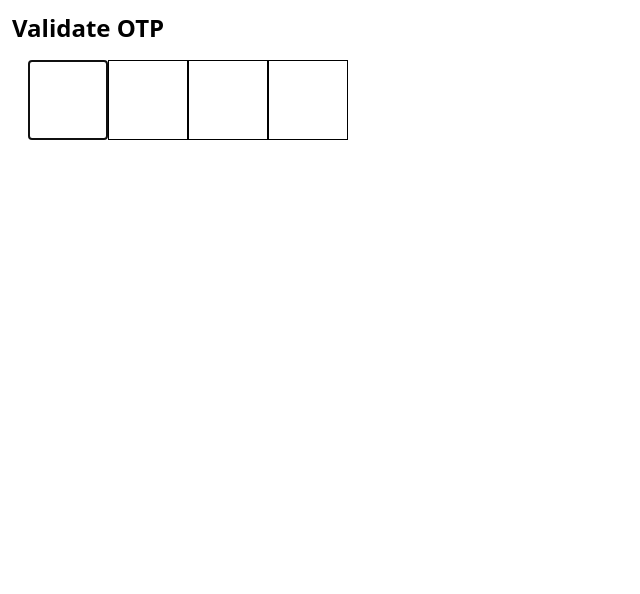
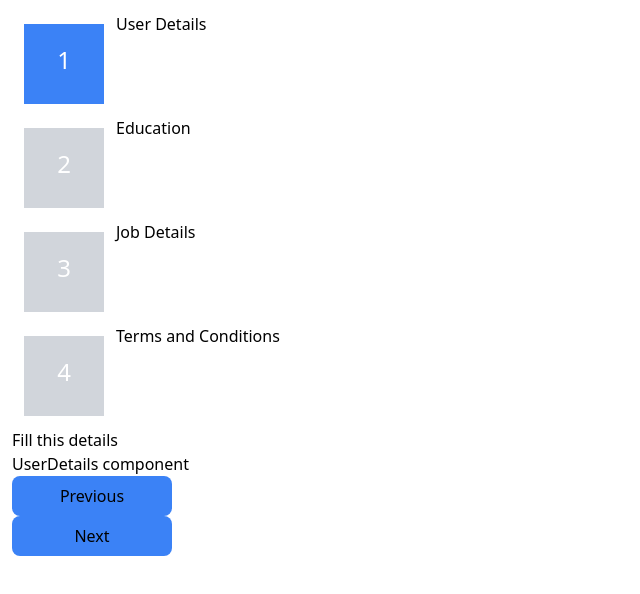
Before and after one commit to krishpinninti789/mc-round, a React (Create React App) app: page / in a window 1280 px wide. Shown: the top 594 px of the page, without its empty margins (0-640 px from the left). Built offline with nearby package versions, Linux system fonts and the light colour scheme.

Commit message:
stepper component build

```diff
--- a/src/App.js
+++ b/src/App.js
@@ -16,13 +16,14 @@ import ImageCaurosal from "./components/ImageCaurosal";
 import GridGame from "./components/GridGame";
 import CounterApp from "./components/CounterApp";
 import Toaster from "./components/Toaster.jsx";
+import StepperComponent from "./components/StepperComponent.jsx";
 
 function App() {
   // const [checked, setChecked] = useState({ 1: true });
 
   return (
     <div className="App m-3">
-      <OTPInput />
+      <StepperComponent />
     </div>
   );
 }
--- /dev/null
+++ b/src/components/StepperComponent.jsx
@@ -0,0 +1,75 @@
+import React, { useState } from "react";
+import Education from "./stepper/Education";
+import UserDetails from "./stepper/UserDetails";
+import JobDetails from "./stepper/JobDetails";
+import TermsConditions from "./stepper/TermsConditions";
+
+const StepperComponent = () => {
+  const stepsConfig = [
+    {
+      id: 1,
+      component: <UserDetails />,
+      label: "User Details",
+    },
+    {
+      id: 2,
+      component: <Education />,
+      label: "Education",
+    },
+    {
+      id: 3,
+      component: <JobDetails />,
+      label: "Job Details",
+    },
+    {
+      id: 4,
+      component: <TermsConditions />,
+      label: "Terms and Conditions",
+    },
+  ];
+  const [currentStep, setCurrentStep] = useState(1);
+  const handlePrevious = () => {
+    setCurrentStep((prev) => prev - 1);
+  };
+  const handleNext = () => {
+    setCurrentStep((prev) => prev + 1);
+  };
+  return (
+    <div className="flex flex-col gap-x-4">
+      <div>
+        {stepsConfig.map((step) => (
+          <div className="flex">
+            <div
+              className={`h-20 w-20 m-3 ${step.id <= currentStep ? "bg-blue-500" : "bg-gray-300"} flex justify-center items-center`}
+            >
+              <span className="h-10 w-10 text-2xl text-white text-center">
+                {step.id}
+              </span>
+            </div>
+            <div>{step.label}</div>
+          </div>
+        ))}
+      </div>
+      <div>Fill this details</div>
+      {stepsConfig.map((step) => (
+        <div className="flex ">{currentStep === step.id && step.component}</div>
+      ))}
+      <button
+        className={`bg-blue-500 rounded-lg p-2 w-40`}
+        disabled={currentStep <= 1}
+        onClick={handlePrevious}
+      >
+        Previous
+      </button>
+      <button
+        className="bg-blue-500 rounded-lg p-2 w-40"
+        disabled={currentStep === stepsConfig.length}
+        onClick={handleNext}
+      >
+        Next
+      </button>
+    </div>
+  );
+};
+
+export default StepperComponent;
--- /dev/null
+++ b/src/components/stepper/Education.jsx
@@ -0,0 +1,7 @@
+import React from "react";
+
+const Education = () => {
+  return <div>Education component</div>;
+};
+
+export default Education;
--- /dev/null
+++ b/src/components/stepper/JobDetails.jsx
@@ -0,0 +1,7 @@
+import React from "react";
+
+const JobDetails = () => {
+  return <div>JobDetails Component</div>;
+};
+
+export default JobDetails;
--- /dev/null
+++ b/src/components/stepper/TermsConditions.jsx
@@ -0,0 +1,7 @@
+import React from "react";
+
+const TermsConditions = () => {
+  return <div>TermsConditions component</div>;
+};
+
+export default TermsConditions;
--- /dev/null
+++ b/src/components/stepper/UserDetails.jsx
@@ -0,0 +1,7 @@
+import React from "react";
+
+const UserDetails = () => {
+  return <div>UserDetails component</div>;
+};
+
+export default UserDetails;
```
